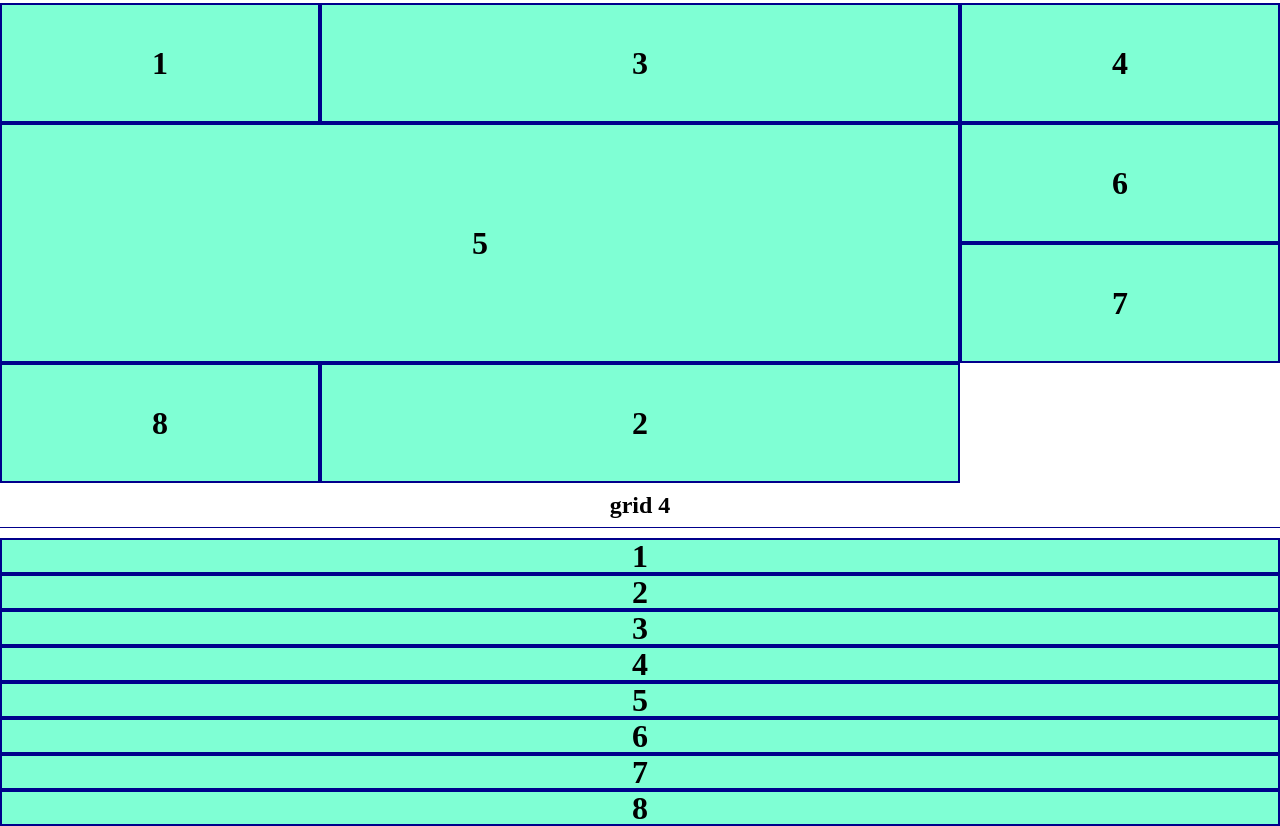
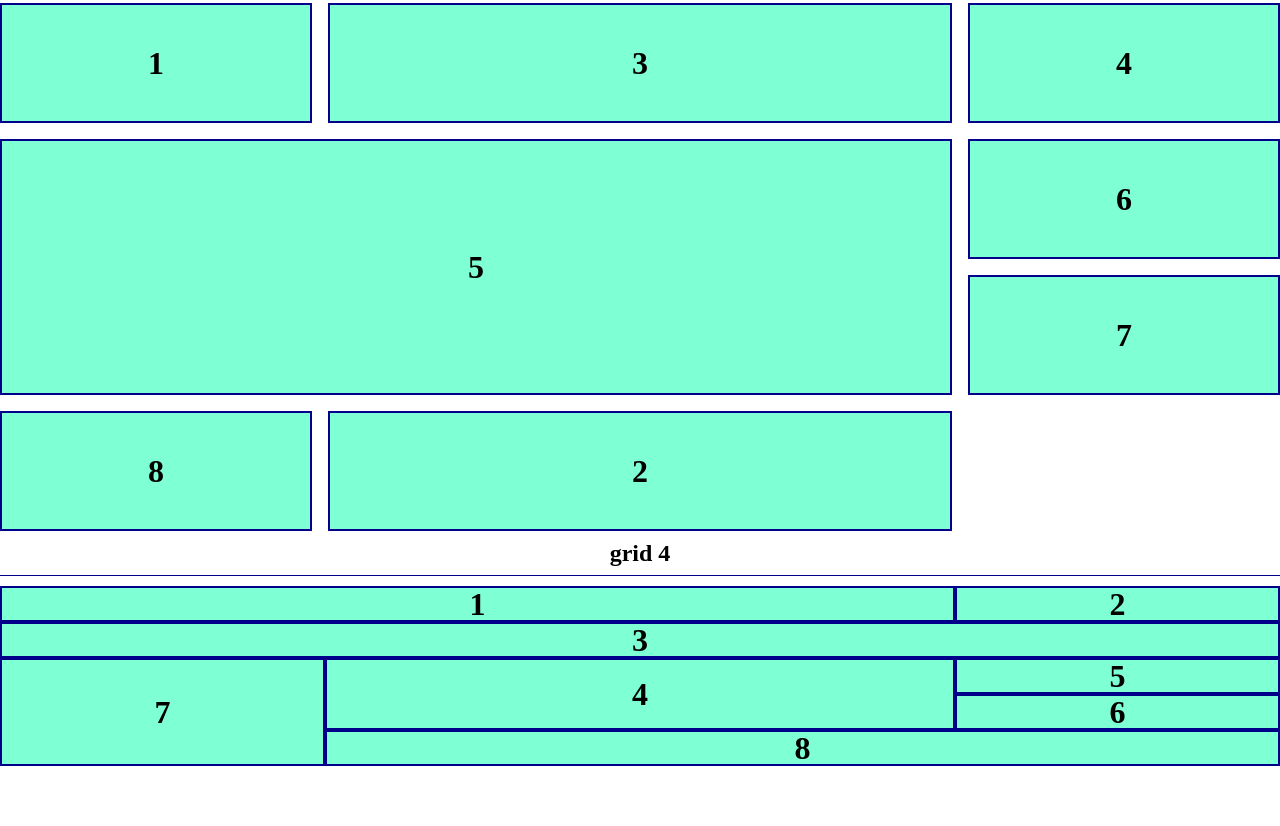
Before and after one commit to butt0173/abweb1week11, a plain HTML site: page index.html in a window 1280 px wide. Shown: the part 994-1820 px from the top of the page. After the commit the page ends 1760 px from the top, so only its background shows below. Drawn offline with Linux system fonts and the light colour scheme.

Commit message:
second, third, and forth grid maps.

```diff
--- a/styles/grids.css
+++ b/styles/grids.css
@@ -146,6 +146,8 @@ section.three article{
 
     grid-template-columns: 1fr 2fr 1fr;
     grid-auto-rows: 120px;
+
+    gap: 1em 1em;
 }
 
 section.three div:nth-child(2){
@@ -155,3 +157,49 @@ section.three div:nth-child(2){
 section.three div:nth-child(5){
     grid-area: 2 / 1 / span 2 / span 2;
 }
+
+/* grid 4 - using a grid map */
+
+section.four article{
+    display:grid;
+    grid-template-areas:
+    "nav cart"
+    "header header"
+    "main main"
+    "photo1 photo2"
+    "aside aside"
+    "footer footer";
+}
+
+/*  */
+
+section.four div:nth-child(1){ grid-area: nav; }
+section.four div:nth-child(2){ grid-area: cart; }
+section.four div:nth-child(3){ grid-area: header; }
+section.four div:nth-child(4){ grid-area: main; }
+section.four div:nth-child(5){ grid-area: photo1; }
+section.four div:nth-child(6){ grid-area: photo2; }
+section.four div:nth-child(7){ grid-area: aside; }
+section.four div:nth-child(8){ grid-area: footer; }
+
+@media screen and (min-width:720px){
+    section.four article{
+        grid-template-areas:
+        "nav nav cart"
+        "header header header"
+        "main main main"
+        "photo1 photo2 aside"
+        "footer footer footer";
+    }
+}
+
+@media screen and (min-width:90px){
+    section.four article{
+         grid-template-areas:
+         "nav nav nav cart"
+         "header header header header"
+        "aside main main photo1"
+        "aside main main photo2"
+        "aside footer footer footer";
+    }
+}
```
